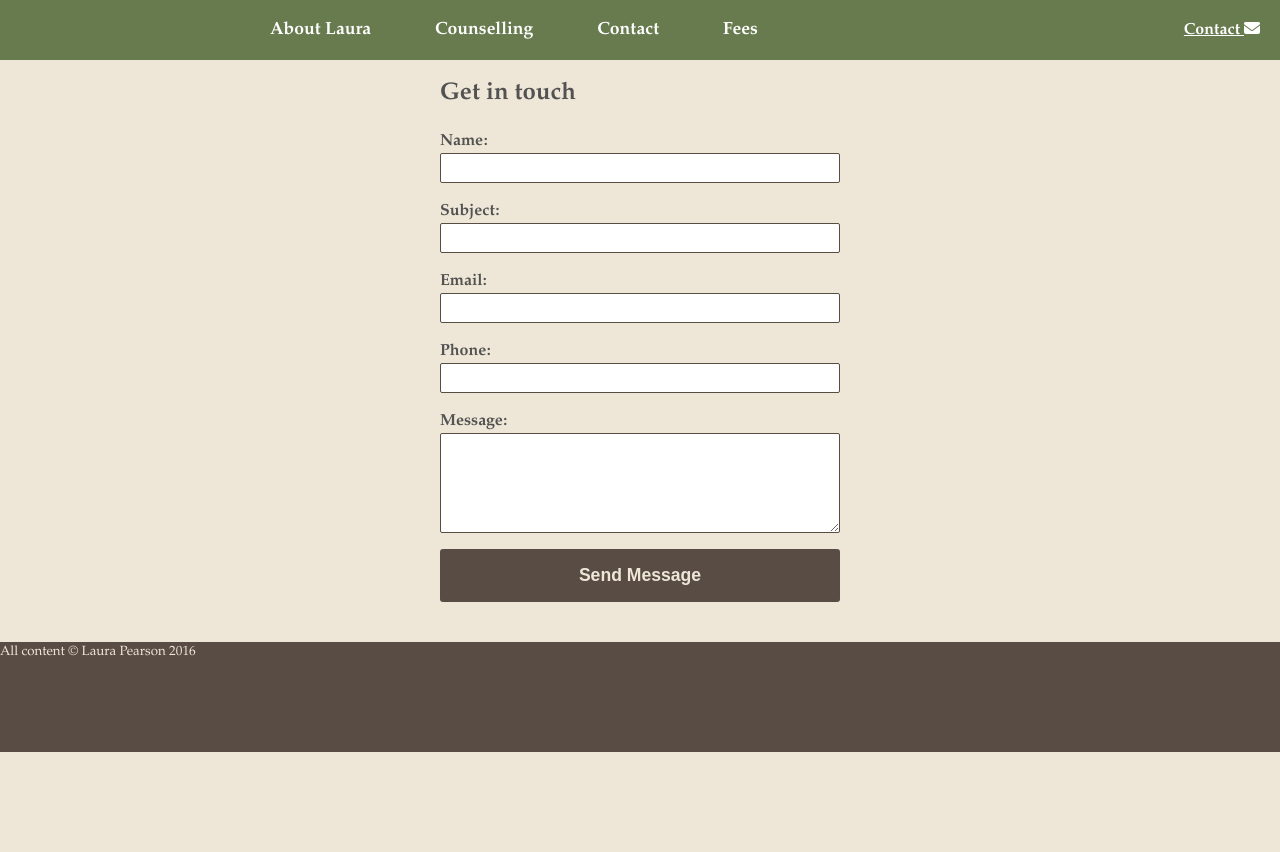
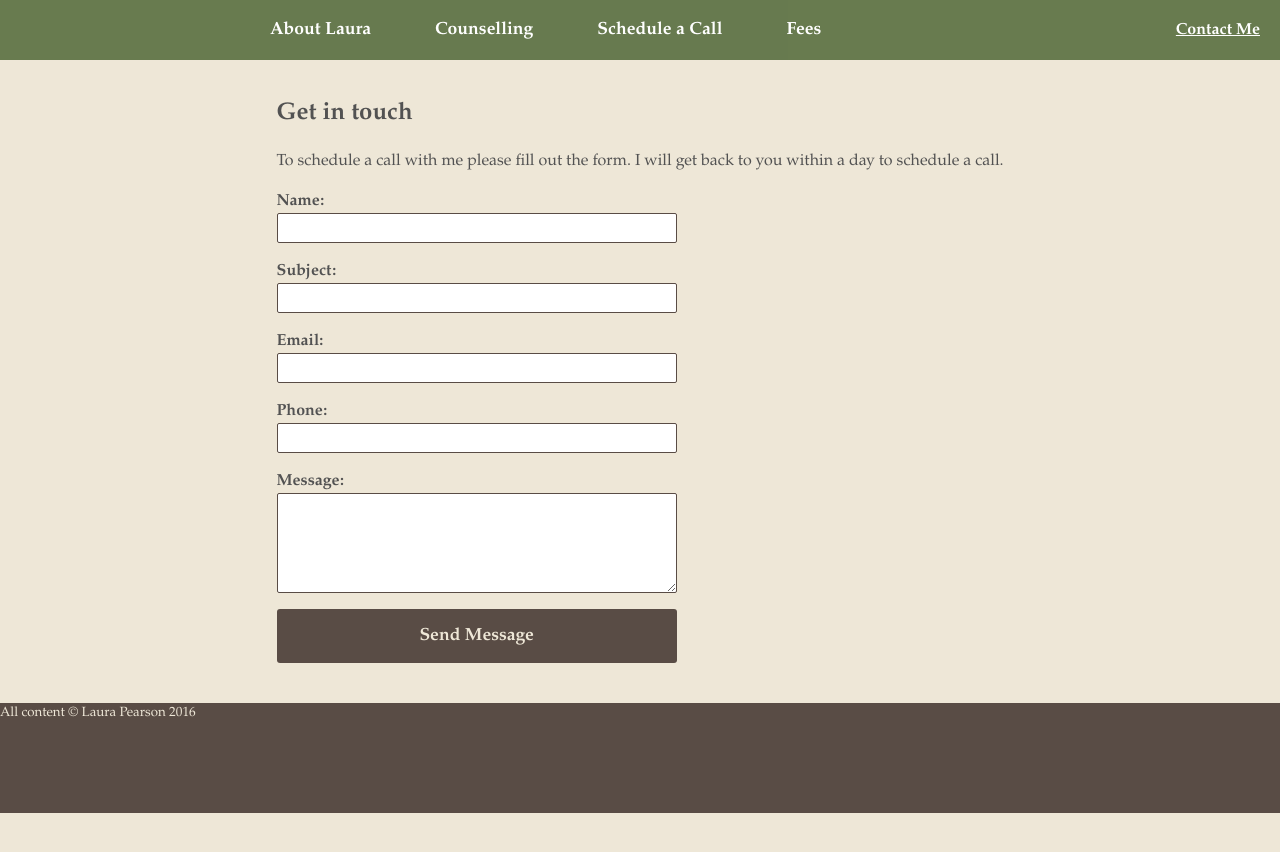
Before and after one commit to lulu-bell/site, a Jekyll site: the page built from contact.html, in a window 1280 px wide. Shown: the top 852 px of the page. Built offline with Jekyll 4.4.1, drawn with Linux system fonts in a browser that asks for light colours; nearby versions of some CDN libraries.

Commit message:
MOAR CSS

```diff
--- a/_includes/head.html
+++ b/_includes/head.html
@@ -7,9 +7,5 @@
   <meta name="description" content="{% if page.excerpt %}{{ page.excerpt | strip_html | strip_newlines | truncate: 160 }}{% else %}{{ site.description }}{% endif %}">
 
   <link rel="stylesheet" href="{{ "/assets/css/main.css" | prepend: site.baseurl }}">
-  <link rel="canonical" href="{{ page.url | replace:'index.html','' | prepend: site.baseurl | prepend: site.url }}">
 
-  {% feed_meta %}
-
-  <script src="https://use.fontawesome.com/d28c7b9fac.js"></script>
 </head>
--- a/_includes/header.html
+++ b/_includes/header.html
@@ -1,13 +1,14 @@
 <header class="header">
   <nav class="nav-contents">
-    <ul>
+    <button class="mobile-menu js-mobile-menu">Menu</button>
+    <ul class="nav js-nav">
       <li>
         <a href="/#about">About Laura</a>
         <li>
           <a href="/#counselling">Counselling</a>
         </li>
         <li>
-          <a href="/contact/">Contact</a>
+          <a href="/contact/">Schedule a Call</a>
         </li>
         <li>
           <a href="">Fees</a>
@@ -17,8 +18,7 @@
   </nav>
   <div class="contact-container">
     <a class="contact" href="/contact/">
-      Contact
-      <i class="fa fa-envelope" aria-hidden="true"></i>
+      Contact Me
     </a>
   </div>
 </header>
--- a/assets/sass/base/_root.scss
+++ b/assets/sass/base/_root.scss
@@ -27,40 +27,72 @@
 
 .main{
   max-width: 740px;
-  margin: 0 auto;
+  margin: 80px auto 0 auto;
+  padding: 0 1rem;
 
   p{
     line-height: 1.5;
   }
 }
 
+button{
+  font-family: Garamond, 'Palatino Linotype', Georgia, serif;
+}
+
 .header{
+  position: fixed;
+  top: 0;
+  width: 100%;
   height: 60px;
   background: #687b4f;
-  font-family: Garamond, 'Palatino Linotype', Georgia, serif;
+  //font-family: Garamond, 'Palatino Linotype', Georgia, serif;
 }
 
 .nav-contents{
   //padding: 0 1rem;
-  max-width: 740px;
-  margin: 0 auto;
+
+  .mobile-menu{
+    border: 1px solid #fff;
+    border-radius: 2px;
+    background: transparent;
+    color: #fff;
+    height: 40px;
+    width: 70px;
+    margin: 10px;
+    font-size: 1rem;
+    font-weight: 700;
+    transition: all .2s ease;
+
+    &.is-active{
+      background: #fff;
+      color: #687b4f;
+    }
+  }
 
   ul{
+    height: 100vh;
+    background: #687b4f;
+    background: rgba(104, 123, 79, 0.94);
+    margin-top: 0;
+    z-index: 10;
+    position: relative;
     display: flex;
-    margin: 0;
     padding: 0;
     list-style-type: none;
     justify-content: flex-start;
-    flex-flow: row nowrap;
+    flex-flow: column nowrap;
+    width: 70%;
+    transition: transform .3s ease-in-out;
+    transform: translateX(-100vw);
+
+    &.is-active{
+      transform: translateX(0);
+    }
   }
 
   li{
     flex: 0 0 auto;
     padding: 0 2rem;
-
-    &:first-of-type{
-      padding-left: 0;
-    }
   }
 
   a{
@@ -92,11 +124,12 @@
   height: 110px;
   color: #EEE7D7;
   background: #594C45;
+  min-height: 100px;
 }
 
 
 .contact-form{
-  width: 400px;
+  width: 100%;
 
   label{
     font-weight: 700;
@@ -131,7 +164,38 @@
     font-size: 1.1rem;
     border-radius: 3px;
     margin-bottom: 40px;
-    width: 400px;
+    width: 100%;
   }
 
 }
+
+@media screen and (min-width: 600px){
+  .main{
+    padding: 0;
+  }
+
+  .mobile-menu{
+    display: none;
+  }
+
+  .nav-contents{
+    max-width: 740px;
+    margin: 0 auto;
+
+
+    ul{
+      height: inherit;
+      flex-flow: row nowrap;
+      margin: 0;
+      transform: translateX(0);
+    }
+
+    li:first-of-type{
+      padding-left: 0;
+    }
+  }
+
+  .contact-form{
+    width: 400px;
+  }
+}
--- a/contact.html
+++ b/contact.html
@@ -6,6 +6,11 @@
 
 <section class="container">
   <h1>Get in touch</h1>
+
+  <p>
+    To schedule a call with me please fill out the form. I will get back to you within a day to schedule a call.
+  </p>
+
   <form action="https://getsimpleform.com/messages?form_api_token=4b21cbaaf4c01f6ae3678f2320184dcc" method="post" class="contact-form">
   <!-- the redirect_to is optional, the form will redirect to the referrer on submission -->
   <input type='hidden' name='redirect_to' value='http://laurapearsoncounselling.ca/thankyou' />
```
Also changed, not shown: _layouts/default.html (+28 -0 lines), 5 other files.
